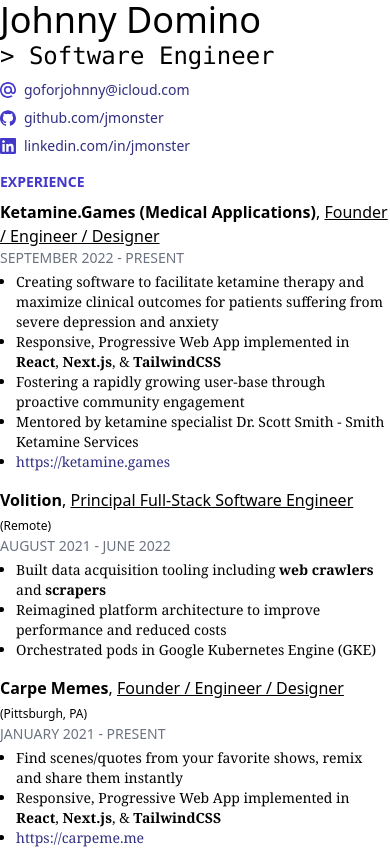
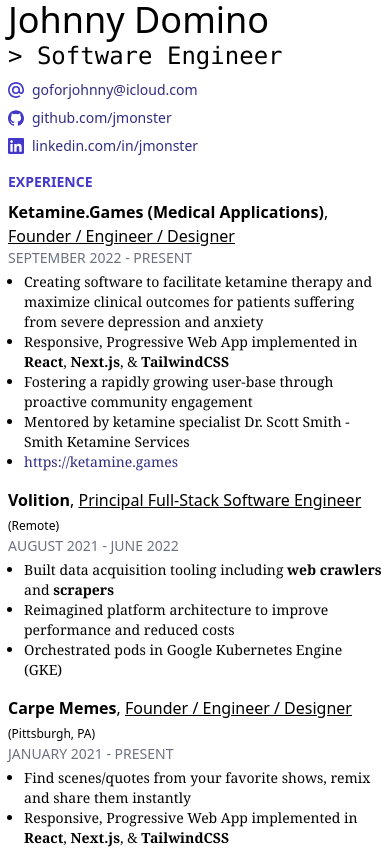
Before and after one commit to jmonster/cv-mail, a Next.js app: page / in a window 390 px wide. Shown: the top 849 px of the page. Built offline with nearby package versions, Linux system fonts and the light colour scheme.

Commit message:
fix horizontal spacing on mobile/small displays

```diff
--- a/components/layout.tsx
+++ b/components/layout.tsx
@@ -3,7 +3,7 @@
 const Layout = ({ children }: Record<string, ReactNode>) => {
   return (
     <div className="flex flex-col min-h-screen bg-gray-50 dark:bg-black">
-      <main className="flex-auto w-full max-w-4xl mx-auto md:p-8 print:p-0 bg-white text-black dark:bg-gray-900 dark:text-white">
+      <main className="flex-auto w-full max-w-4xl px-2 lg:px-0 mx-auto md:p-8 print:p-0 bg-white text-black dark:bg-gray-900 dark:text-white">
         {children}
       </main>
     </div>
```
